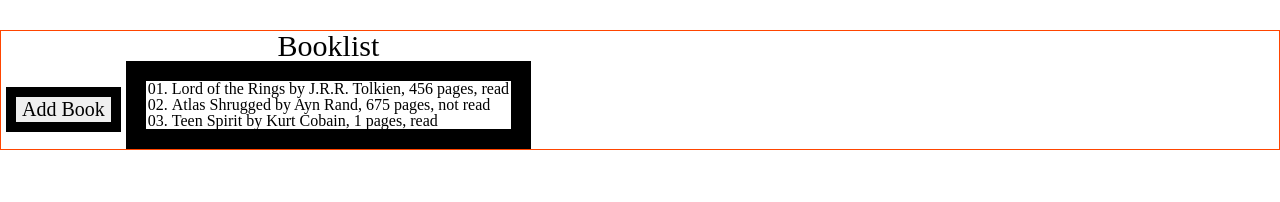
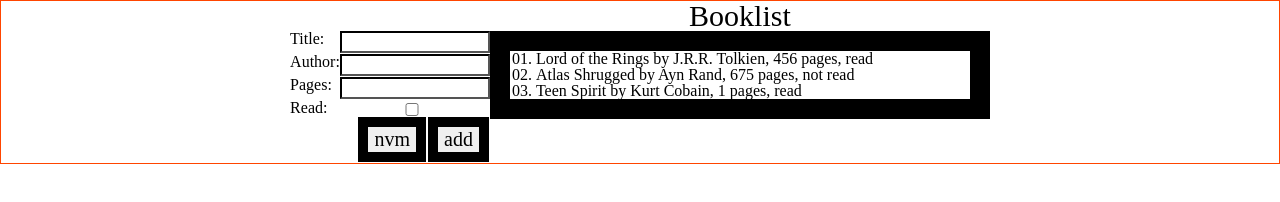
Before and after one commit to smallcrustation/simple-library, a plain HTML site: page index.html in a window 1280 px wide. Both pictures are taken after a click on the button "Add Book". Drawn offline with nearby package versions, Linux system fonts and the light colour scheme.

Commit message:
added js for button & did css work for form

```diff
--- a/index.html
+++ b/index.html
@@ -7,14 +7,17 @@
     <meta http-equiv="X-UA-Compatible" content="ie=edge">
     <link rel="stylesheet" href="https://cdnjs.cloudflare.com/ajax/libs/meyer-reset/2.0/reset.css">
     <link rel="stylesheet" href="main.css">
-    <title>Librwary</title>
+    <title>Liberary</title>
 </head>
 
 <body class="container">
 
-    <div class="controls">
-        <button>Add Book</button>
-    </div>
+    <section>
+        <h1>&nbsp;</h1>
+        <div id="controls" class="controls">
+            <button onclick="addBookForm()">Add Book</button>
+        </div>
+    </section>
 
     <section class="book-list">
         <h1>Booklist</h1>
--- a/main.css
+++ b/main.css
@@ -1,10 +1,7 @@
 body * {
     /* border: 1px solid orange; */
     font-family: 'Times New Roman', Times, serif;
-}
-
-body{
-    margin-top: 30px;
+    box-sizing: border-box;
 }
 
 h1 {
@@ -14,23 +11,45 @@ h1 {
 .container {
     border: 1px orangered solid;
     display: flex;
+    justify-content: center;
 }
 
-.controls button{
+.controls{
+    clear: both;
+}
+
+.controls div{
+    clear: both;
+}
+
+.controls label{
+    float: left;
+}
+
+.controls input{
+    width: 150px;
+    margin-bottom: 1px;
+    border-color: black;
+    float: right;
+}
+
+.controls button, #add-book-btn{
     border: none;
     font-size: 20px;
     border: 10px black solid;
-    margin: 5px;
-    margin-top: 45%;
+    float: right;
+    margin-left: 1px;
+    margin-right: 1px;
+    width: auto;
 }
+
 .controls button:hover{
     cursor: pointer;
 }
 
 .book-list{
+    width: 500px;
     text-align: center;
-    flex-direction: column;
-    align-items: center;
 }
 
 .book-list ul{
--- a/main.js
+++ b/main.js
@@ -1,3 +1,6 @@
+let form = document.getElementById("add-book-btn");
+
+// ################------ Books ------################
 let library = [];
 
 function Book(title, author, pages, read){
@@ -14,14 +17,6 @@ function addBookToLibrary(book) {
     library.push(book);
 }
 
-const book1 = new Book('Lord of the Rings', 'J.R.R. Tolkien', 456, true);
-const book2 = new Book('Atlas Shrugged', 'Ayn Rand', 675, false);
-const book3 = new Book('Teen Spirit', 'Kurt Cobain', 1, true);
-
-addBookToLibrary(book1);
-addBookToLibrary(book2);
-addBookToLibrary(book3);
-
 function render(){
     let bookUl = '';
     for(let book in library){
@@ -31,4 +26,53 @@ function render(){
     document.getElementById("book-list").innerHTML = bookUl;
 }
 
+// ################------ Display add books/form ------################
+// shows the form to add a book and hide add book button
+function addBookForm(){
+    let form = `
+    <form id="add-book-form">
+    <div>
+        <label>Title:</label>
+        <input type="text" name="title" id="title" required />
+    </div>
+    <div>
+        <label>Author:</label>
+        <input type="text" name="author" id="author" required />
+    </div>
+    <div>
+        <label>Pages:</label>
+        <input type="text" name="pages" id="pages" required />
+    </div>
+    <div>
+        <label>Read:</label>
+        <input type="checkbox" name="read" id="read" />
+    </div>
+    <input type="submit" id="add-book-btn" value="add"> <button onclick="hideForm()">nvm</button>
+</form>`
+
+    //document.getElementById("controls").style.visibility = "hidden";
+    document.getElementById("controls").innerHTML = form;
+}
+
+function hideForm(){
+    let controls = '<button onclick="addBookForm()">Add Book</button>';
+
+    document.getElementById("controls").innerHTML = controls;
+}
+
+
+// ################------ add default books ------################
+const book1 = new Book('Lord of the Rings', 'J.R.R. Tolkien', 456, true);
+const book2 = new Book('Atlas Shrugged', 'Ayn Rand', 675, false);
+const book3 = new Book('Teen Spirit', 'Kurt Cobain', 1, true);
+
+addBookToLibrary(book1);
+addBookToLibrary(book2);
+addBookToLibrary(book3);
+
+// ##### Run functions #####
+
+//form.onsubmit = addBookToLibrary(new Book(form.name.value));
+//form.onsubmit = console.log(form.title.value);
+console.log(render());
 render();
```
